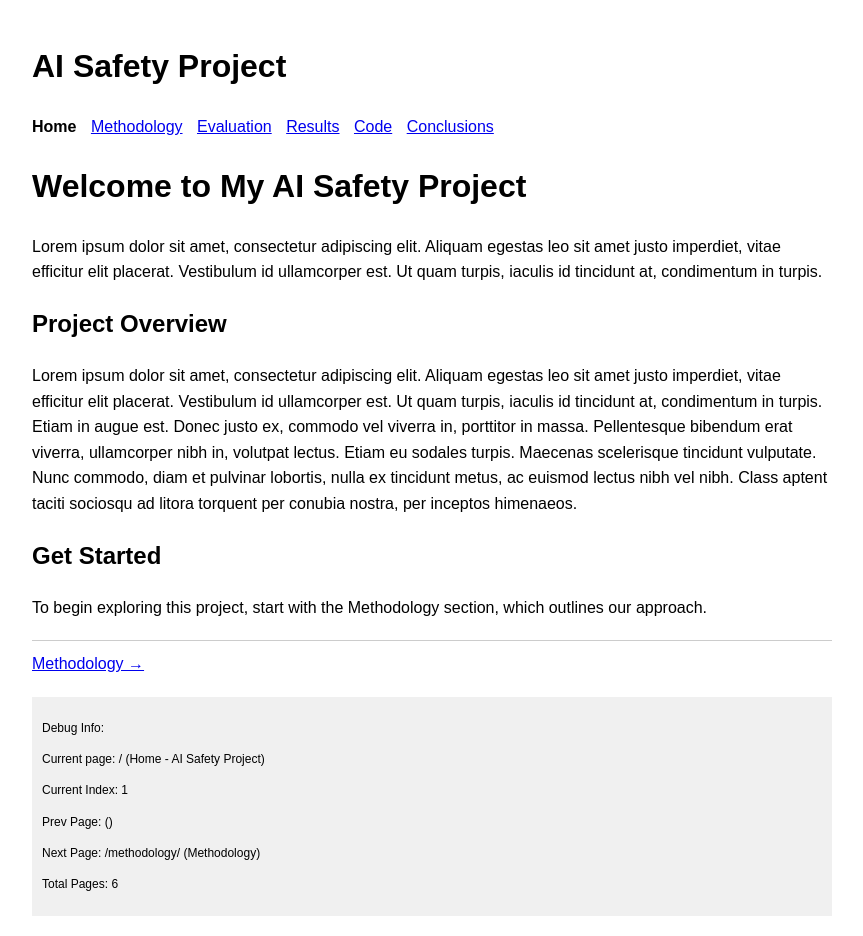
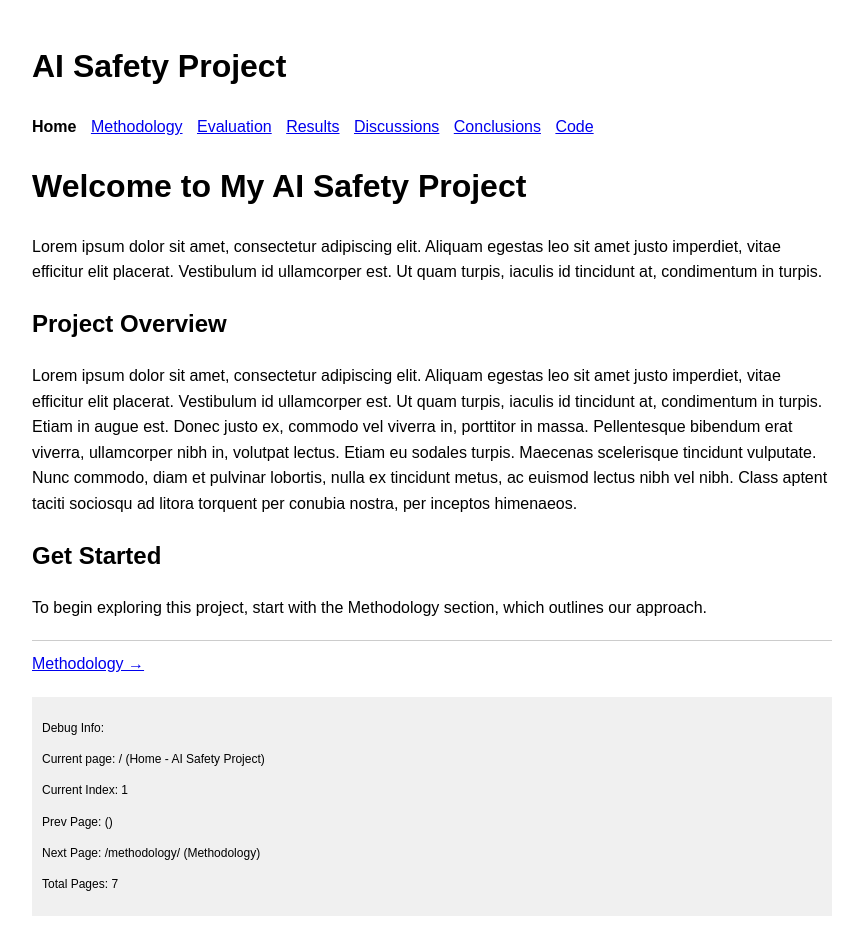
Before and after one commit to nidone/AI-Safety-Project, a Jekyll site: the page built from index.md, in a window 1280 px wide. Shown: the whole page, without its empty margins (208-1071 px from the left). Built offline with Jekyll 4.4.1, drawn with Linux system fonts in a browser that asks for light colours.

Commit message:
Update _config.yml

```diff
--- a/_config.yml
+++ b/_config.yml
@@ -23,12 +23,15 @@ navigation:
   - title: Results
     url: /results/
     order: 4
-  - title: Code
-    url: /code/
+  - title: Discussions
+    url: /discussions/
     order: 5
   - title: Conclusions
     url: /conclusions/
     order: 6
+  - title: Code
+    url: /code/
+    order: 7
 
 collections:
   pages:
```
